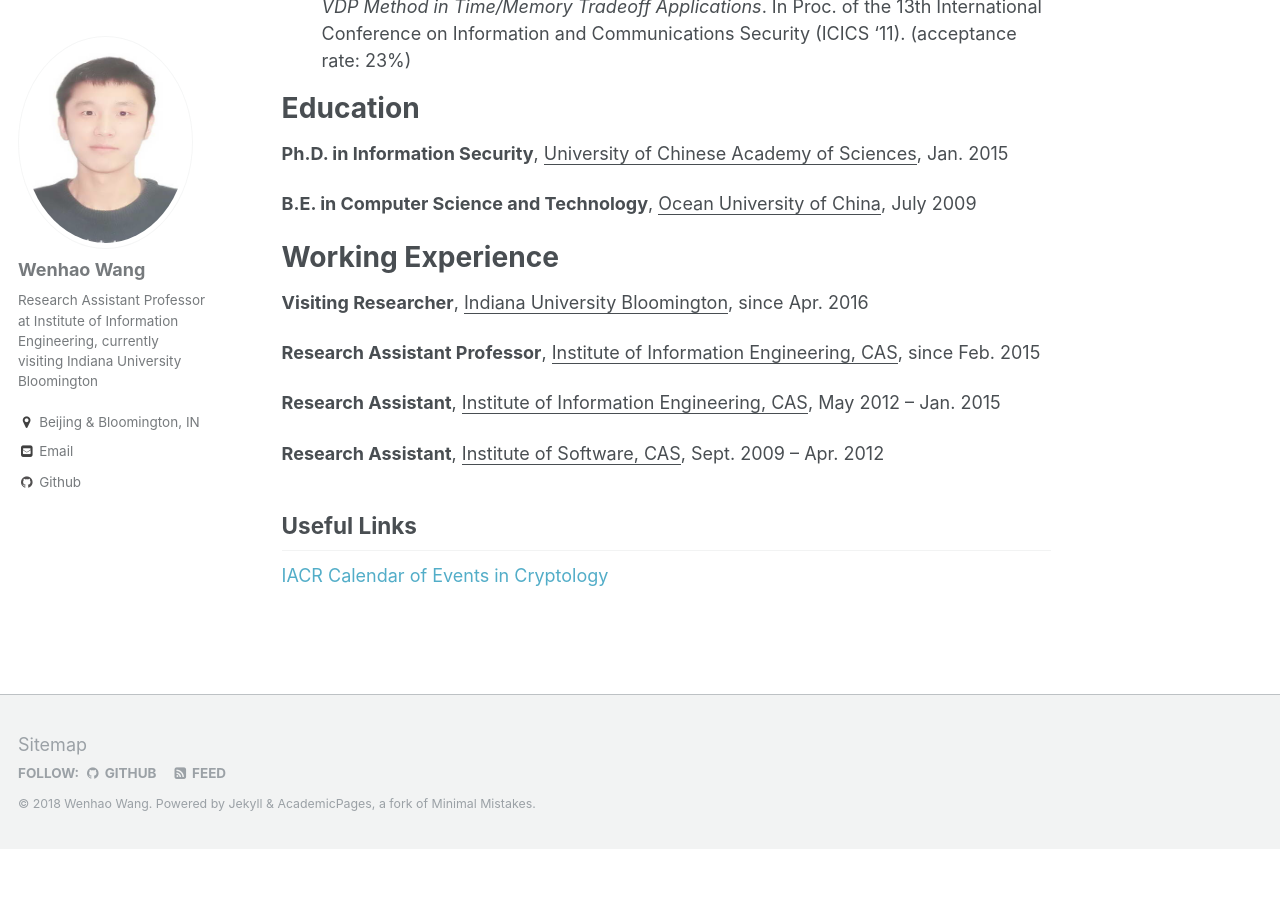
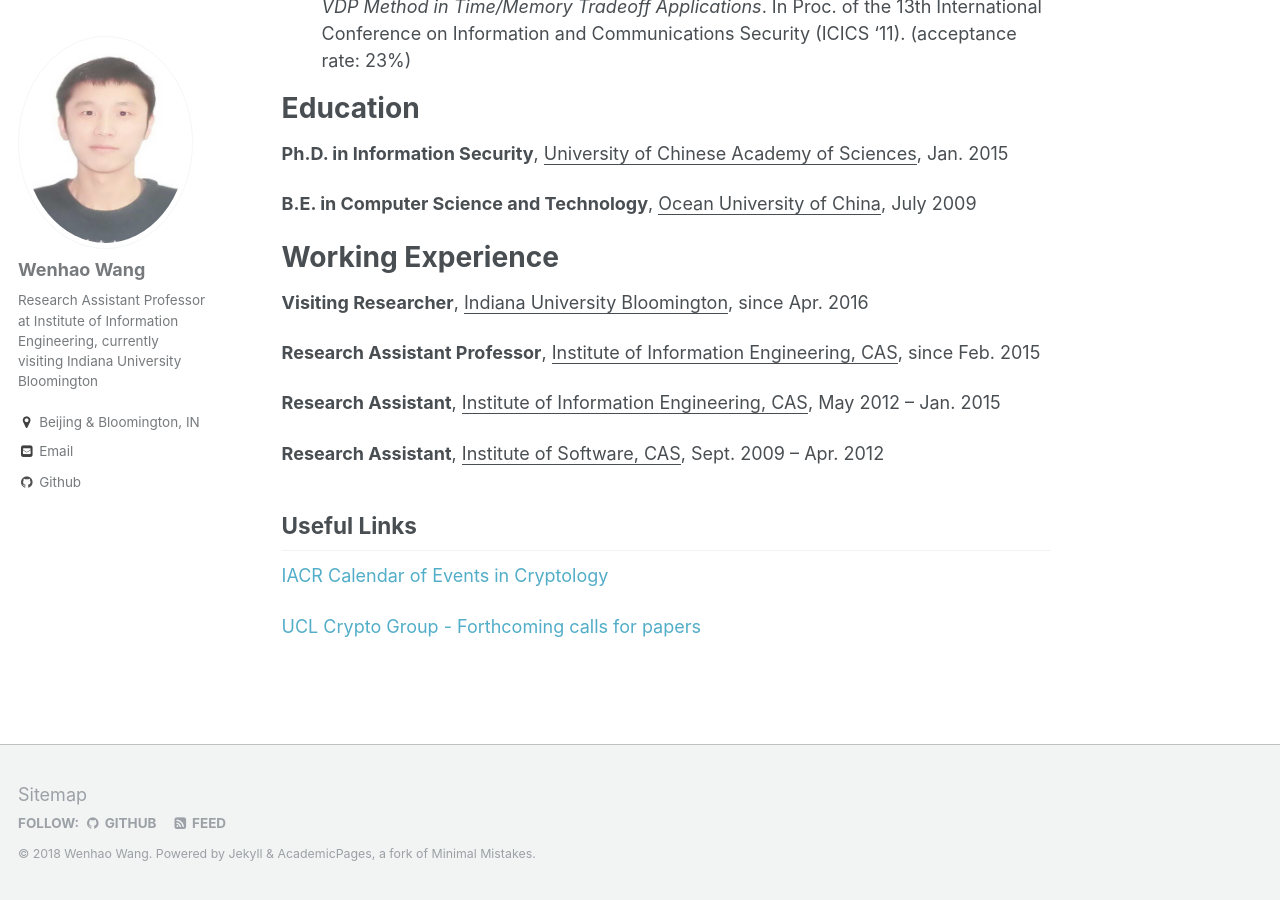
Before and after one commit to wenhao19/heartever.github.io, a Jekyll site: the page built from _pages/about.md, in a window 1280 px wide and 900 px high, scrolled down 1087 px. Built offline with Jekyll 4.4.1, drawn with Linux system fonts in a browser that asks for light colours; before the commit the page ends 1936 px from its top, so only the background shows below that.

Commit message:
Update about.md

```diff
--- a/_pages/about.md
+++ b/_pages/about.md
@@ -39,3 +39,5 @@
 Useful Links
 ------
 [IACR Calendar of Events in Cryptology](https://www.iacr.org/events/)
+
+[UCL Crypto Group - Forthcoming calls for papers](https://uclouvain.be/crypto/callforpapers/forthcoming)
```
